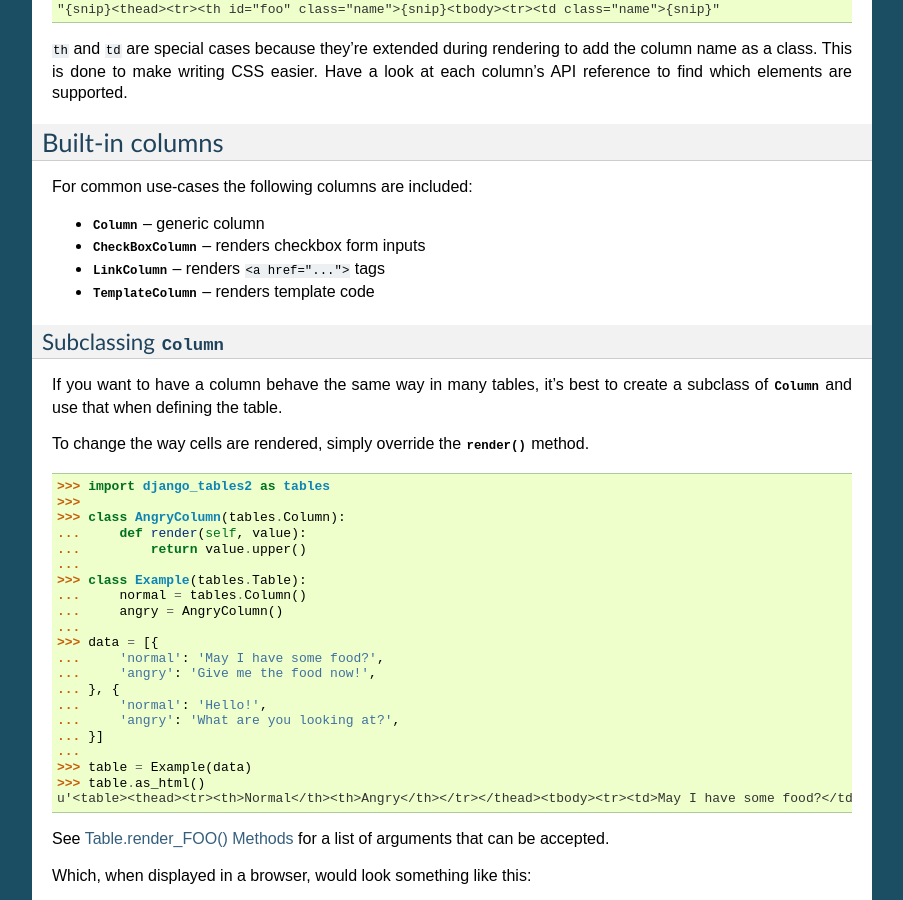
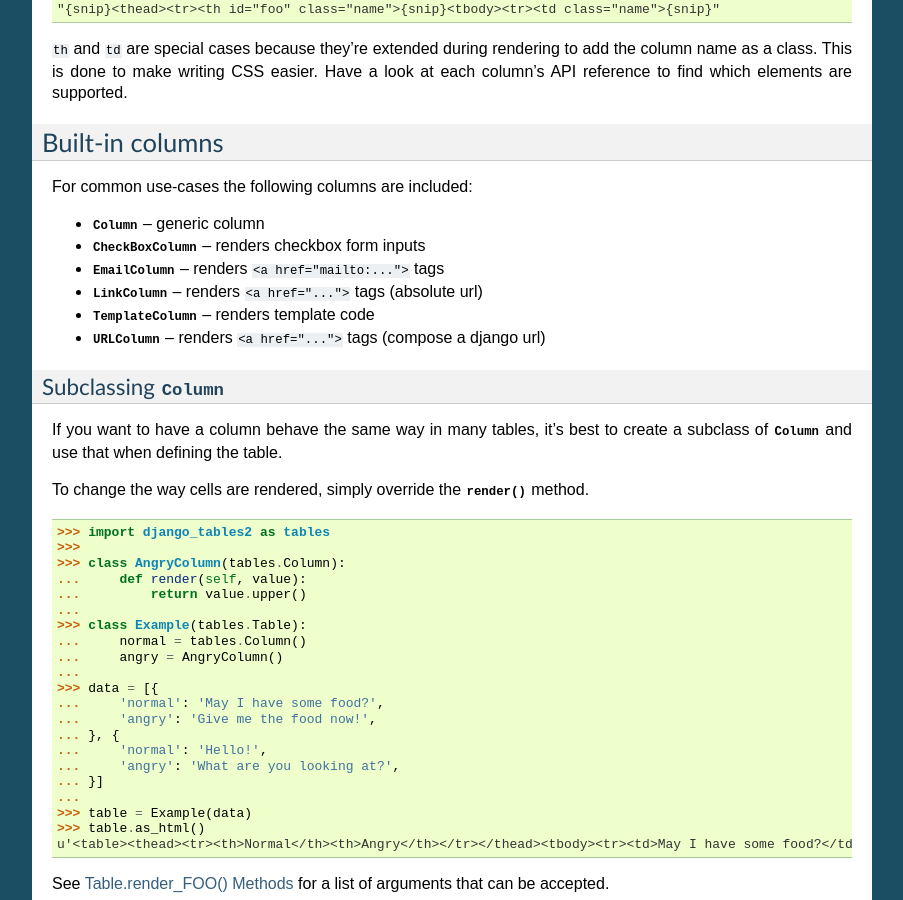
Before and after one commit to jieter/django-tables2, a Sphinx documentation site: the page built from docs/index.rst, in a window 1280 px wide and 900 px high, scrolled down 6317 px. Shown: the whole window, without its empty margins (198-1101 px from the left). Built offline with Sphinx 7.4.7, drawn with Linux system fonts in a browser that asks for light colours; some of the changed text lies outside the part shown.

Commit message:
Update the doc

```diff
--- a/docs/index.rst
+++ b/docs/index.rst
@@ -446,9 +446,10 @@ For common use-cases the following columns are included:
 
 - :class:`.Column` -- generic column
 - :class:`.CheckBoxColumn` -- renders checkbox form inputs
-- :class:`.LinkColumn` -- renders ``<a href="...">`` tags
+- :class:`.EmailColumn` -- renders ``<a href="mailto:...">`` tags
+- :class:`.LinkColumn` -- renders ``<a href="...">`` tags (absolute url)
 - :class:`.TemplateColumn` -- renders template code
-
+- :class:`.URLColumn` -- renders ``<a href="...">`` tags (compose a django url)
 
 .. _subclassing-column:
 
@@ -1009,6 +1010,13 @@ API Reference
     :members:
 
 
+:class:`EmailColumn` Objects:
+--------------------------------
+
+.. autoclass:: django_tables2.columns.EmailColumn
+    :members:
+
+
 :class:`LinkColumn` Objects:
 ----------------------------
 
@@ -1021,6 +1029,14 @@ API Reference
 
 .. autoclass:: django_tables2.columns.TemplateColumn
     :members:
+
+
+:class:`URLColumn` Objects:
+--------------------------------
+
+.. autoclass:: django_tables2.columns.URLColumn
+    :members:
+
 
 
 :class:`BoundColumns` Objects
```
Also changed, not shown: 1 other file.
